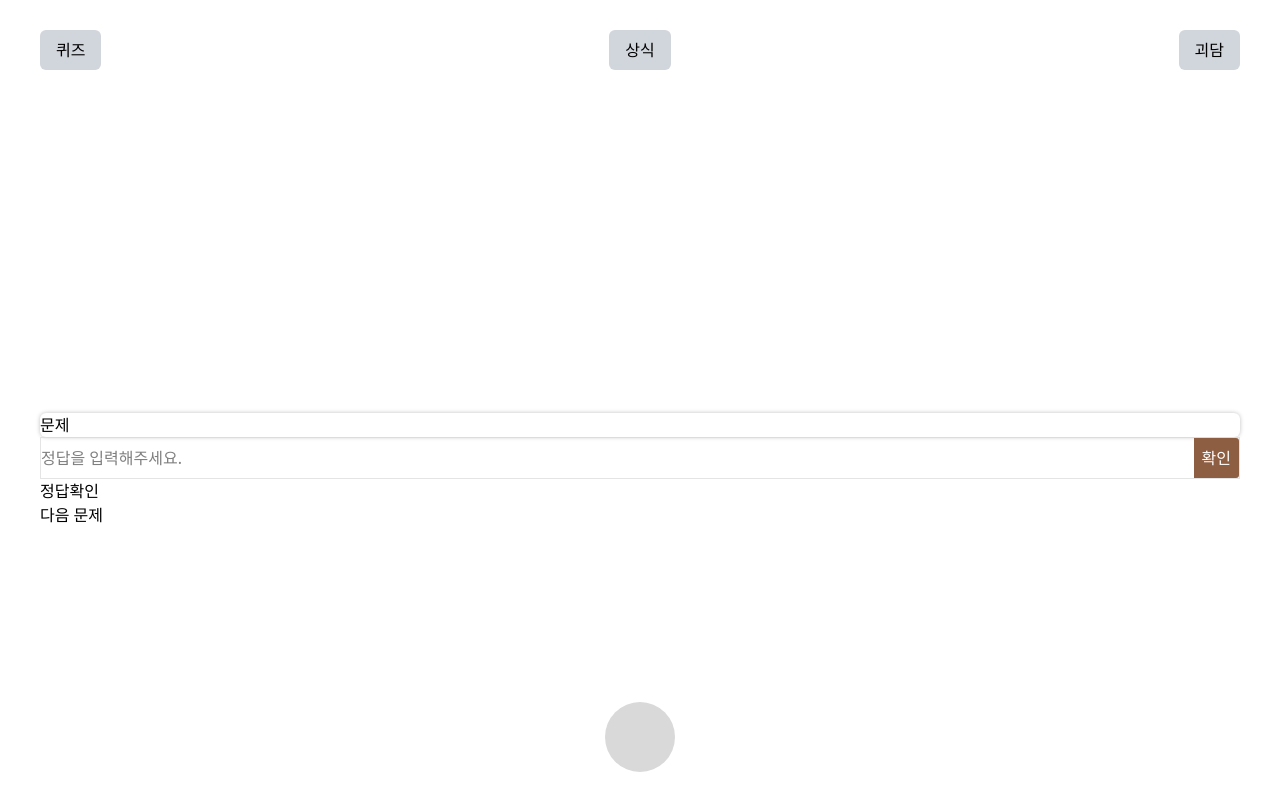
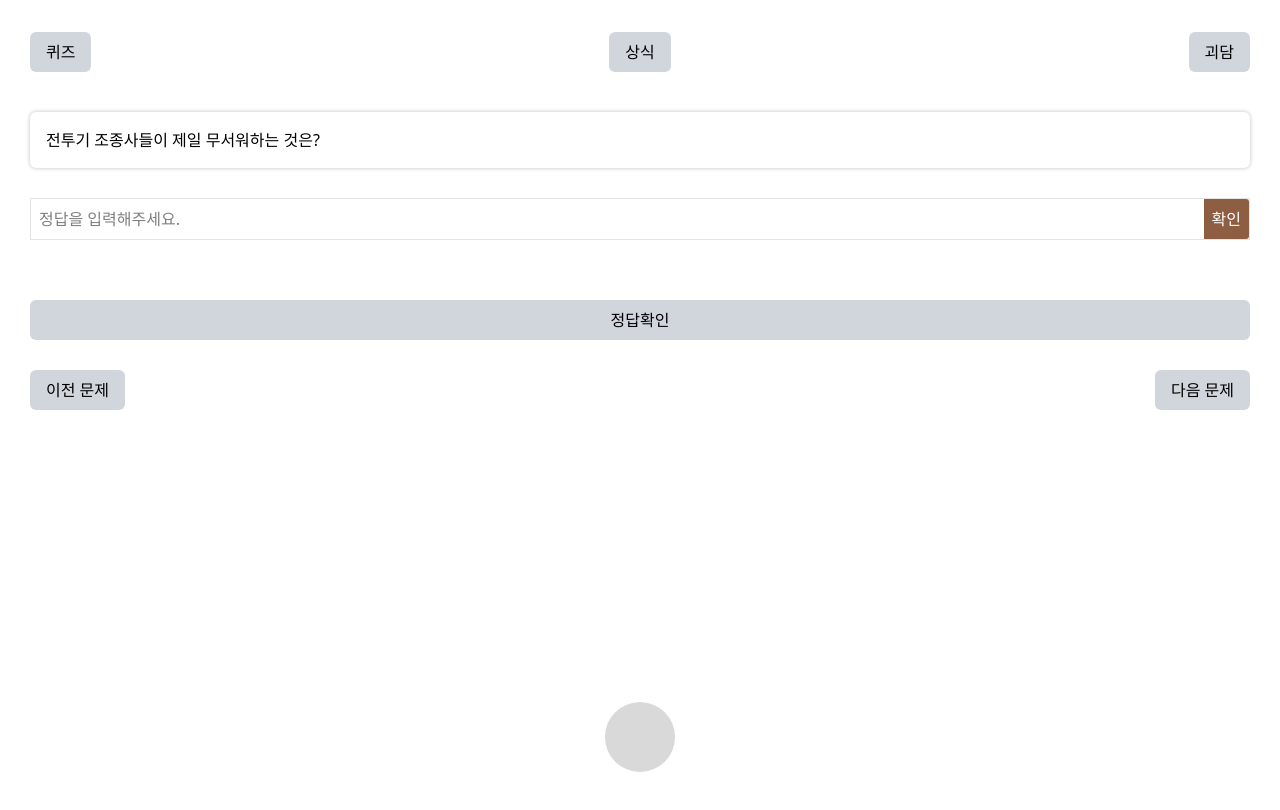
Before and after one commit to kdt-ful-class-three-group/poop, a React (Vite) app in the folder client/: page /Quiz in a window 1280 px wide. Shown: the top 810 px of the page. Built offline with nearby package versions, Linux system fonts and the light colour scheme.

Commit message:
퀴즈,상식,괴담 전체 레이아웃 수정

```diff
--- a/client/src/commonComponents/Menu.jsx
+++ b/client/src/commonComponents/Menu.jsx
@@ -7,10 +7,7 @@ function Menu() {
     navigate("/KnowledgeHorror", { state: { category } });
   };
   return (
-    <div
-      className="flex justify-between w-[calc(100%-80px)] m-auto"
-      style={{ margin: "30px auto 0" }}
-    >
+    <div className="flex justify-between w-full mt-8">
       <button
         className="bg-gray-300 px-4 py-2 rounded-md hover:bg-gray-400"
         onClick={() => navigate("/Quiz")}
--- a/client/src/layout/Layout.jsx
+++ b/client/src/layout/Layout.jsx
@@ -1,17 +1,17 @@
-import React from 'react';
-import { Outlet } from 'react-router-dom';
-import Menu from '../commonComponents/Menu.jsx';
-import Nav from '../commonComponents/Nav.jsx';
+import React from "react";
+import { Outlet } from "react-router-dom";
+import Menu from "../commonComponents/Menu.jsx";
+import Nav from "../commonComponents/Nav.jsx";
 
 export default function Layout() {
   return (
-        <>
+    <div className="flex flex-col items-center h-[calc(100vh-120px)] w-full px-[30px]">
       <Menu />
-            <div className="container mx-auto bg-white min-h-screen flex justify-center items-center">
+      <div className="container mx-auto flex justify-center items-center  mt-[40px]">
         {/* 중첩된 Route 컴포넌트들이 이 자리에 렌더링 함 */}
         {/* Outlet 컴포넌트는 중첩된 Route의 자식 컴포넌트를 렌더링하는 역할을 함 */}
         <Outlet />
       </div>
-        </>
+    </div>
   );
 }
--- a/client/src/pages/Quiz.jsx
+++ b/client/src/pages/Quiz.jsx
@@ -1,12 +1,12 @@
 function Quiz() {
   return (
-    <div className="w-[calc(100%-80px)]">
-      <div className="shadow-[0px_0px_4px_rgba(0,0,0,0.25)] rounded-[6px]">
-        <p>문제</p>
+    <div className="w-full">
+      <div className="shadow-[0px_0px_4px_rgba(0,0,0,0.25)] rounded-[6px]  mb-[30px] p-4">
+        <p>전투기 조종사들이 제일 무서워하는 것은?</p>
       </div>
-      <div className="border-[1px] flex border-[#D9D9D9]/70">
+      <div className="border-[1px] flex border-[#D9D9D9]/70  mb-[60px] ">
         <input
-          className="w-full"
+          className="w-full outline-none p-2"
           type="text"
           placeholder="정답을 입력해주세요."
         />
@@ -14,11 +14,16 @@ function Quiz() {
           확인
         </button>
       </div>
-      <div className="">
+      <div className="flex justify-center bg-gray-300 px-4 py-2 rounded-md mb-[30px] hover:bg-gray-400">
         <button>정답확인</button>
       </div>
-      <div className="">
-        <button>다음 문제</button>
+      <div className="flex justify-between">
+        <button className="bg-gray-300 px-4 py-2 rounded-md hover:bg-gray-400">
+          이전 문제
+        </button>
+        <button className="bg-gray-300 px-4 py-2 rounded-md hover:bg-gray-400">
+          다음 문제
+        </button>
       </div>
     </div>
   );
```
Lines whose indentation alone changed are shown as unchanged.
